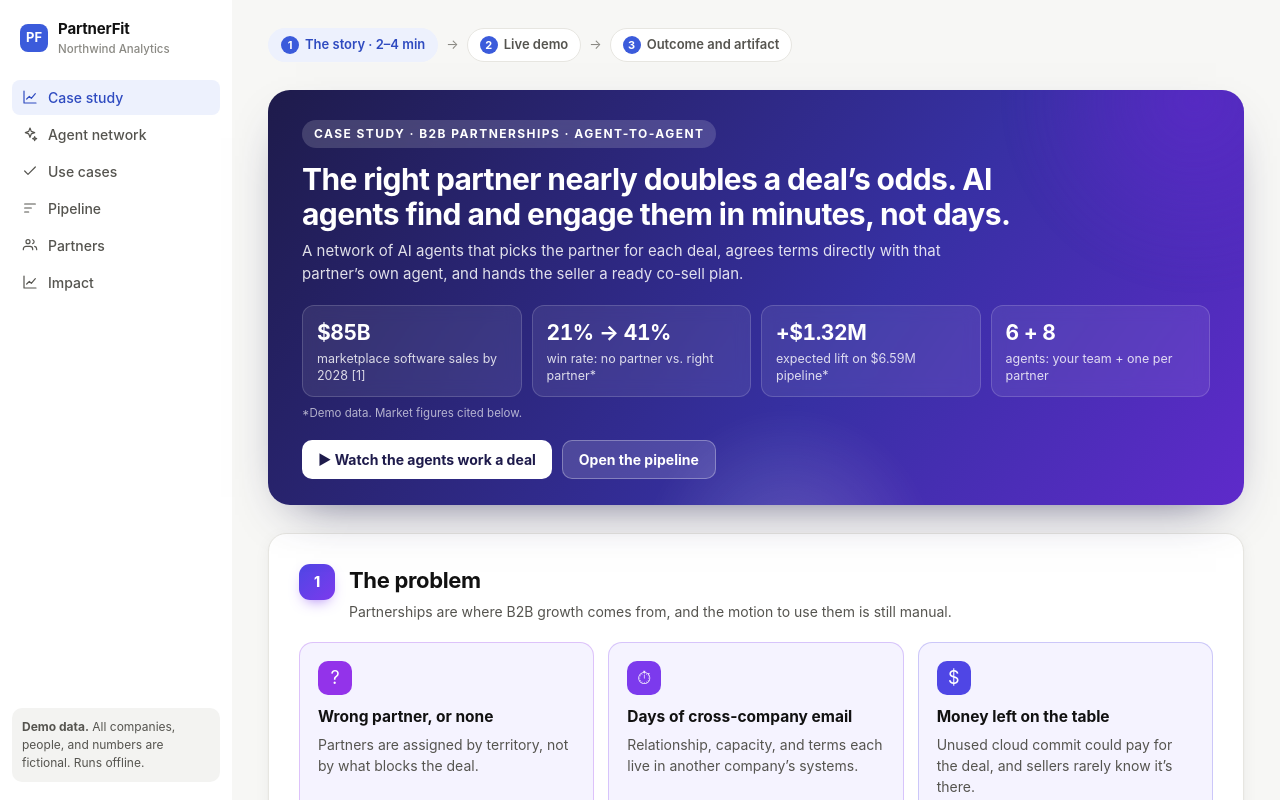
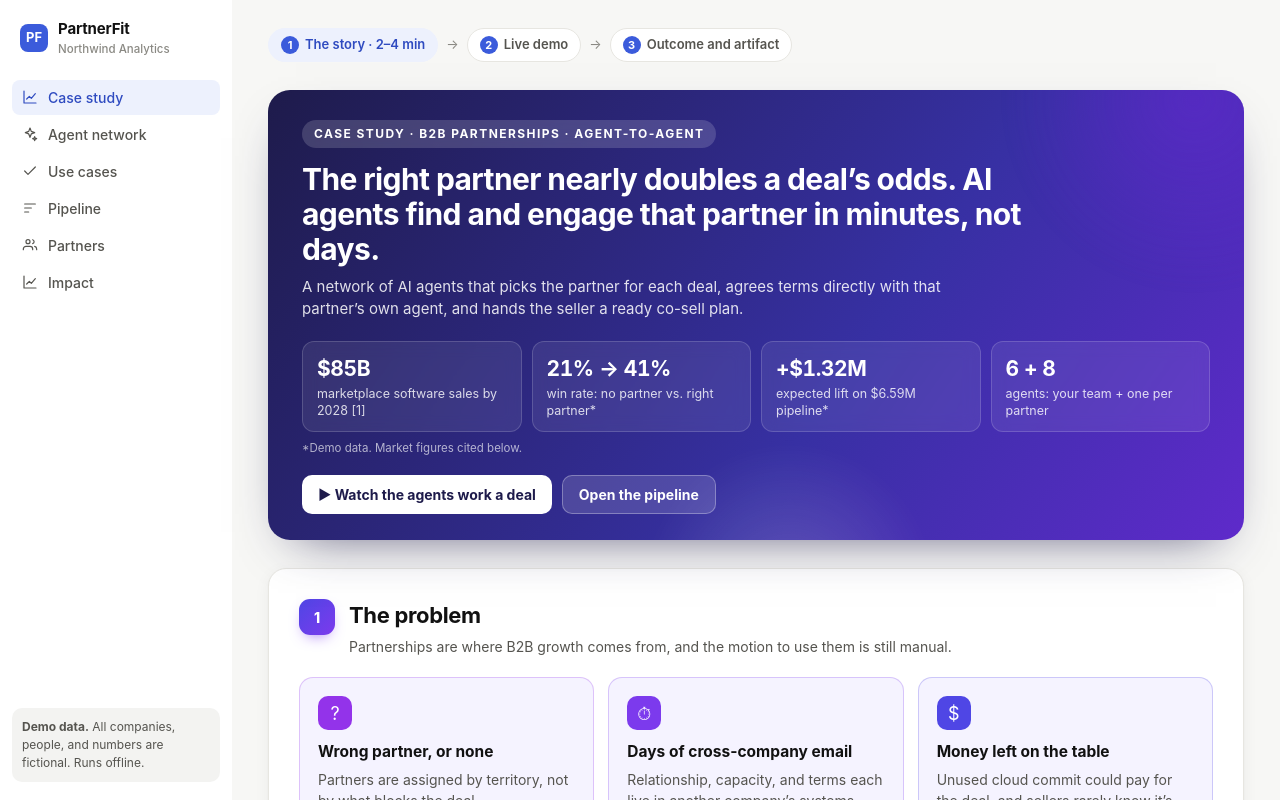
Before and after one commit to varunk130/ai-cosell-matchmaker, a React (Vite) app: page / in a window 1280 px wide. Shown: the top 800 px of the page. Built offline with nearby package versions, Linux system fonts and the light colour scheme.

Commit message:
Fix the pronoun in the hero headline

```diff
--- a/src/views/CaseStudyView.tsx
+++ b/src/views/CaseStudyView.tsx
@@ -50,7 +50,7 @@ export function CaseStudyView() {
       </nav>
       <header className="cs-hero">
         <span className="cs-kicker">Case study · B2B partnerships · Agent-to-agent</span>
-        <h1>The right partner nearly doubles a deal’s odds. AI agents find and engage them in minutes, not days.</h1>
+        <h1>The right partner nearly doubles a deal’s odds. AI agents find and engage that partner in minutes, not days.</h1>
         <p className="lede">
           A network of AI agents that picks the partner for each deal, agrees terms directly with that partner’s own agent, and hands the seller a
           ready co-sell plan.
```
